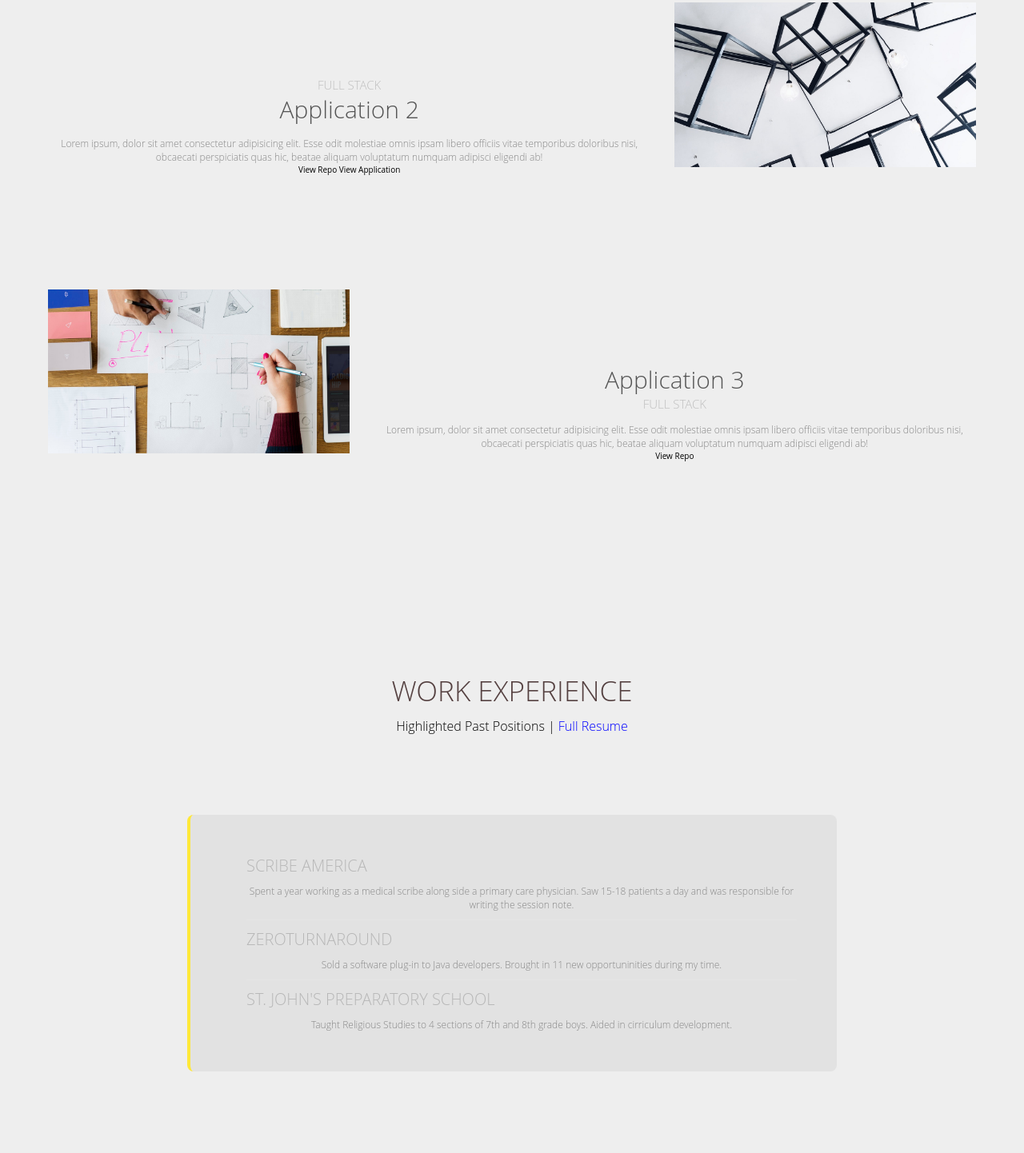
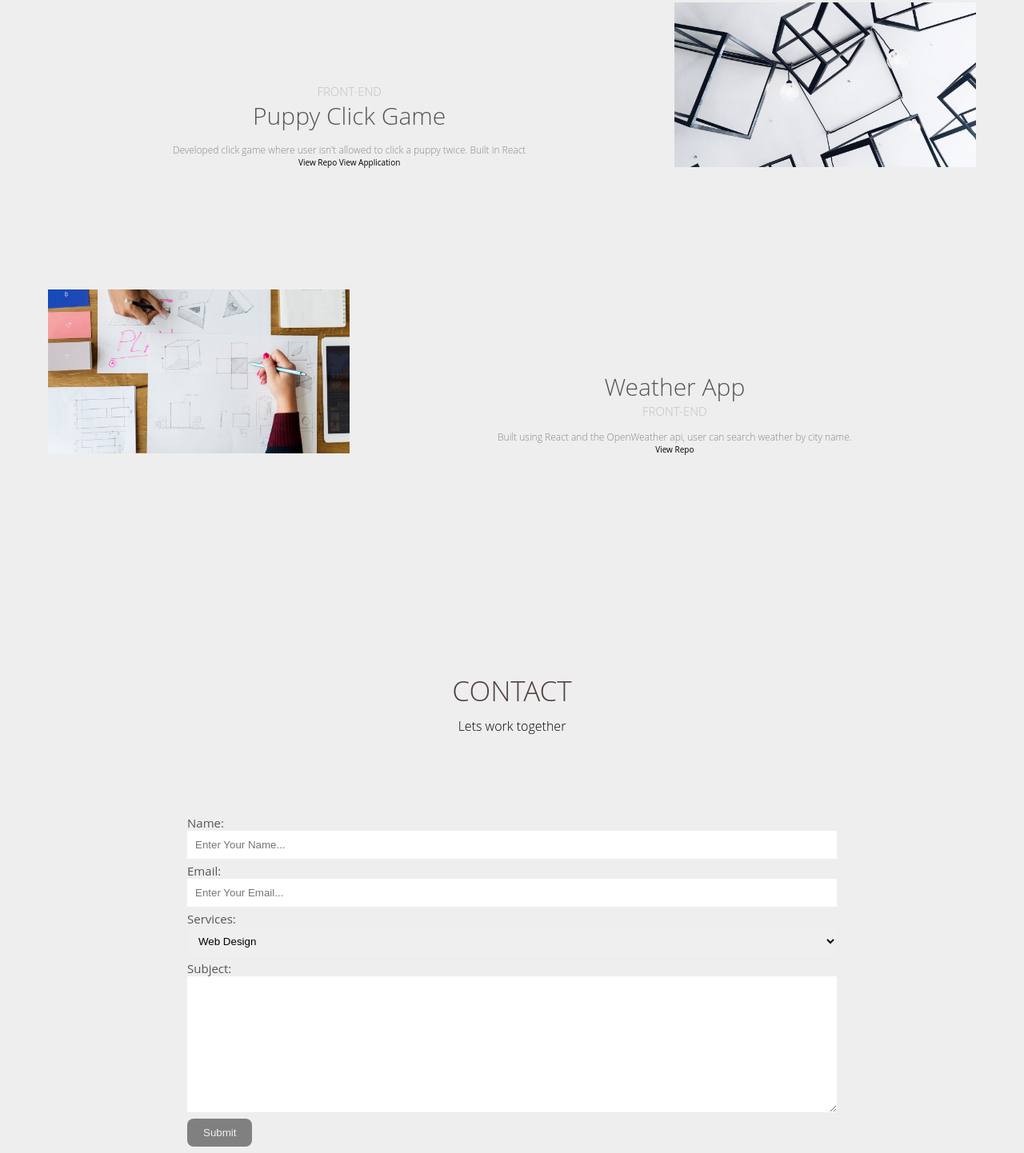
Before and after one commit to dcgleason/portfolioPage, a plain HTML site: page index.html in a window 1280 px wide. Shown: the part 3300-4742 px from the top of the page at 80% size. Drawn offline with nearby package versions, Linux system fonts and the light colour scheme.

Commit message:
added projects

```diff
--- a/index.html
+++ b/index.html
@@ -110,15 +110,7 @@
                         <p>Familiar with React, Ruby on Rails, and am learning Python, MondoDB, mySQL.</p>
                     </div>
             </div>
-            <!-- <div class="my-skills">
-                    <div class="skill">
-                        <div class="icon-container">
-                            <i class="fas fa-chart-bar"></i>
-                        </div>
-                        <h1></h1>
-                        <p>Lorem ipsum, dolor sit amet consectetur adipisicing elit. Magnam adipisci cupiditate non, repellendus dicta consequuntur quam voluptas perspiciatis sed a necessitatibus assumenda cumque sint repudiandae asperiores distinctio nobis harum quos?</p>
-                    </div>
-            </div> -->
+
          </div>
      </section>
      <section class="portfolio" id="portfolio">
@@ -144,12 +136,12 @@
                </div>
                <div class="portfolio-item">
                     <div class="portfolio-description has-margin-right">
-                            <h6>Full Stack</h6>
-                            <h1>Application 2</h1>
+                            <h6>Front-End</h6>
+                            <h1>Puppy Click Game</h1>
                             <br>
-                            <p>Lorem ipsum, dolor sit amet consectetur adipisicing elit. Esse odit molestiae omnis ipsam libero officiis vitae temporibus doloribus nisi, obcaecati perspiciatis quas hic, beatae aliquam voluptatum numquam adipisci eligendi ab!</p>
-                            <a href="#" class="cla">View Repo</a>
-                            <a href="#" class="cla">View Application</a>
+                            <p>Developed click game where user isn't allowed to click a puppy twice. Built in React</p>
+                            <a href="https://github.com/dcgleason/click-game" class="cla">View Repo</a>
+                            <a href="https://polar-cove-77559.herokuapp.com/" class="cla">View Application</a>
                          </div>
 
                     <div class="portfolio-img">
@@ -162,44 +154,14 @@
                             <img src="images/portitem3.jpeg" alt=""/>
                         </div>
                         <div class="portfolio-description has-margin-left">
-                           <h1>Application 3</h1>
-                           <h6>Full Stack</h6>
+                           <h1>Weather App</h1>
+                           <h6>Front-End</h6>
                            <br>
-                           <p>Lorem ipsum, dolor sit amet consectetur adipisicing elit. Esse odit molestiae omnis ipsam libero officiis vitae temporibus doloribus nisi, obcaecati perspiciatis quas hic, beatae aliquam voluptatum numquam adipisci eligendi ab!</p>
-                           <a href="#" class="cla">View Repo</a>
+                           <p>Built using React and the OpenWeather api, user can search weather by city name.</p>
+                           <a href="https://github.com/dcgleason/weather-app" class="cla">View Repo</a>
                         </div>
                 </div>
             </div>
-        </section>
-        <section class="experience" id="experience">
-                <div class="container">
-
-                   <div class="section-heading">
-                       <h1>Work Experience</h1>
-                       <h6>Highlighted Past Positions |<a href="https://docs.google.com/document/d/1txHD2YFbt6vIHQjz_yRhTfHly4lWOokvqzkH6lfnk5c/edit?usp=sharing" class="a-link">  Full Resume</a>
-                       </h6>
-                   </div>
-
-                   <div class="timeline">
-                       <ul>
-                           <li class="date" data-date="2011 - Present">
-                               <h1>Scribe America</h1>
-                               <p>Spent a year working as a medical scribe along side a primary care physician. Saw 15-18 patients a day and was responsible for writing the session note.
-                               </p>
-                           </li>
-                           <li class="date" data-date="2008 - 2011">
-                                <h1>ZeroTurnaround</h1>
-                                <p>Sold a software plug-in to Java developers. Brought in 11 new opportuninities during my time.
-                                </p>
-                            </li>
-                            <li class="date" data-date="2002 - 2007">
-                                    <h1>St. John's Preparatory School</h1>
-                                    <p> Taught Religious Studies to 4 sections of 7th and 8th grade boys. Aided in cirriculum development.
-                                    </p>
-                                </li>
-                       </ul>
-                   </div>
-                </div>
         </section>
         <section class="contact" id="contact">
                 <div class="container">
```
